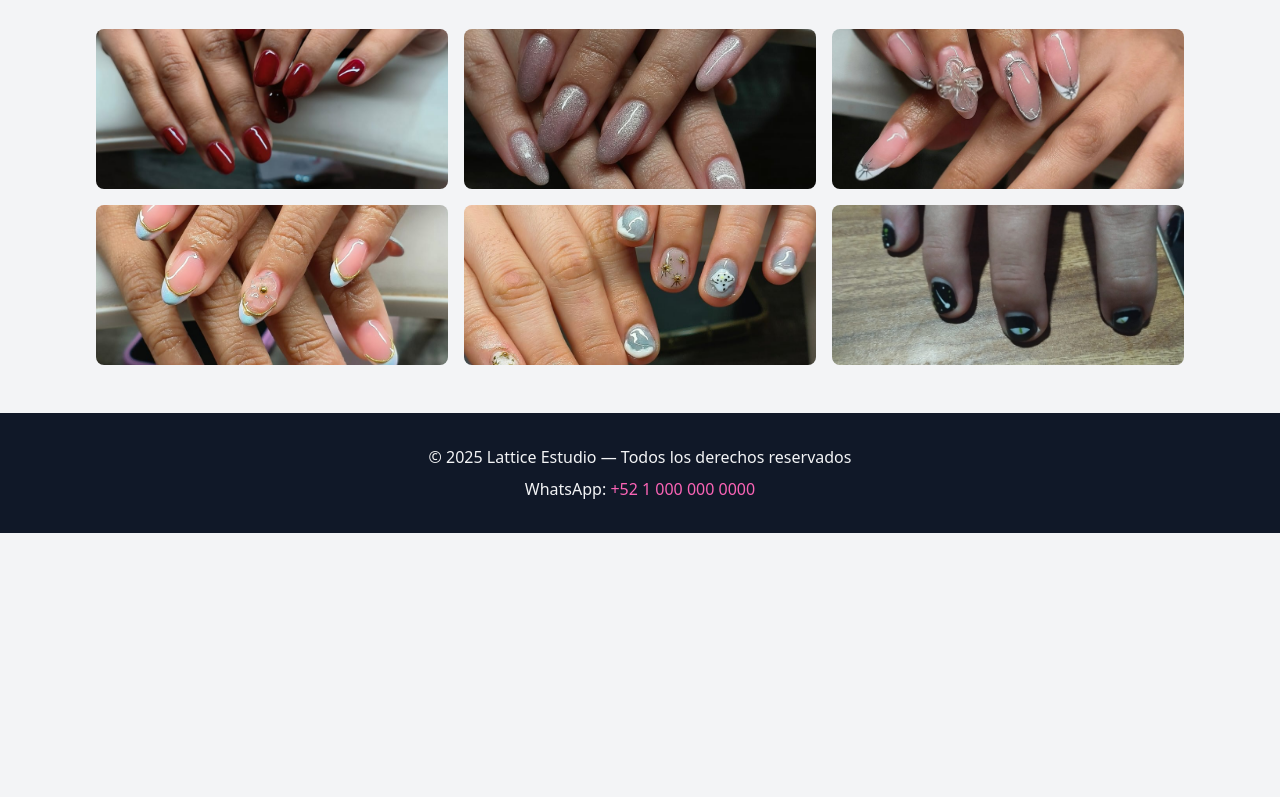
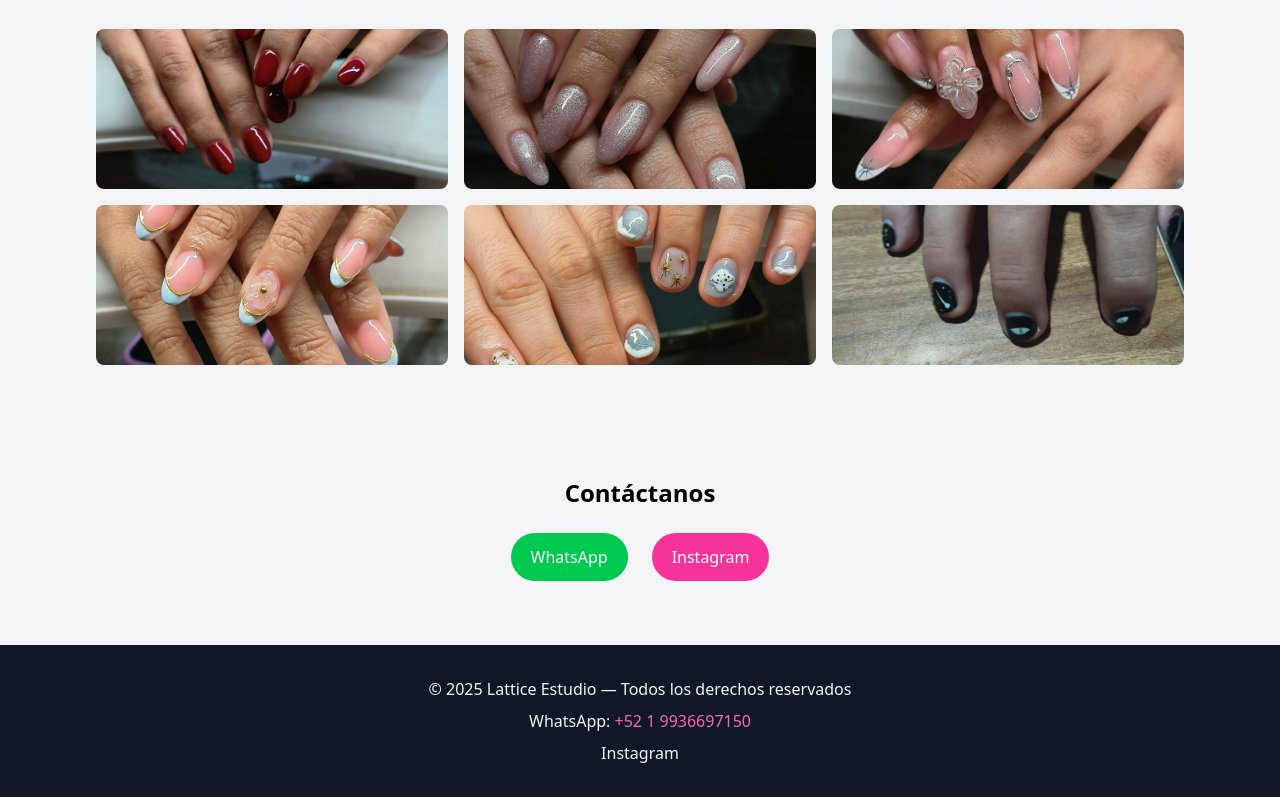
Before and after one commit to GerardoThe20/Landing-nails, a website built with Vite: page index.html in a window 1280 px wide. Shown: the part 1151-1948 px from the top of the page. Before the commit the page ends 1684 px from the top, so only its background shows below. Built offline with nearby package versions, Linux system fonts and the light colour scheme.

Commit message:
agrege botones whatsapp e instagram

```diff
--- a/index.html
+++ b/index.html
@@ -7,6 +7,8 @@
     <title>landing-unas</title>
     <link rel="stylesheet" href="/src/style.css">
     <body class="bg-gray-100"></body>
+    <meta name="description" content="Estudio profesional de uñas acrílicas, gel y diseños personalizados. Agenda tu cita.">
+
 
   </head>
   <body>
@@ -54,7 +56,9 @@
         <h1 class="font-playfair text-3xl md:text-5xl text-gray-900 leading-tight">Uñas profesionales con estilo elegante y moderno</h1>
         <p class="mt-4 text-gray-600 max-w-xl">Expertas en acrílico, gel, manicure ruso y diseños personalizados. Agenda tu cita hoy mismo.</p>
         <div class="mt-6 flex items-center gap-4">
-          <a href="https://wa.me/5210000000000" class="inline-block bg-pink-600 hover:bg-pink-700 text-white px-4 py-3 rounded-md font-medium">Reservar por WhatsApp</a>
+          <a href="https://wa.me/5219936697150?text=Hola,%20quiero%20agendar%20una%20cita" target="_blank" class="inline-block bg-green-500 hover:bg-green-600 text-white font-semibold px-6 py-3 rounded-full transition"> Agendar por WhatsApp </a>
+
+          <!-- <a href="https://wa.me/5210000000000" class="inline-block bg-pink-600 hover:bg-pink-700 text-white px-4 py-3 rounded-md font-medium">Reservar por WhatsApp</a> -->
           <a href="#promos" class="inline-block text-pink-600 underline">Ver promociones</a>
         </div>
       </div>
@@ -109,11 +113,33 @@
     </div>
   </section>
 
+  <!-- CONTACTANOS -->
+  <section class="py-16 text-center">
+  <h2 class="text-2xl font-semibold mb-6">Contáctanos</h2>
+
+  <div class="flex justify-center gap-6">
+    <a href="https://wa.me/5219936697150" target="_blank"
+      class="bg-green-500 text-white px-5 py-3 rounded-full hover:bg-green-600 transition">
+      WhatsApp
+    </a>
+
+    <a href="https://instagram.com/lattice.studio_" target="_blank"
+      class="bg-pink-500 text-white px-5 py-3 rounded-full hover:bg-pink-600 transition">
+      Instagram
+    </a>
+  </div>
+</section>
+
+
   <!-- FOOTER -->
   <footer id="contacto" class="bg-gray-900 text-gray-100">
     <div class="max-w-6xl mx-auto px-4 md:px-8 py-8 text-center">
       <p>© 2025 Lattice Estudio — Todos los derechos reservados</p>
-      <p class="mt-2">WhatsApp: <a href="https://wa.me/5210000000000" class="text-pink-400">+52 1 000 000 0000</a></p>
+      <p class="mt-2">WhatsApp: <a href="https://wa.me/5219936697150" class="text-pink-400">+52 1 9936697150</a></p>
+      <div class="mt-2 flex justify-center gap-4">
+
+    <a href="https://instagram.com/lattice.studio_" target="_blank" class="hover:text-white">Instagram</a>
+  </div>
     </div>
   </footer>
 
```
